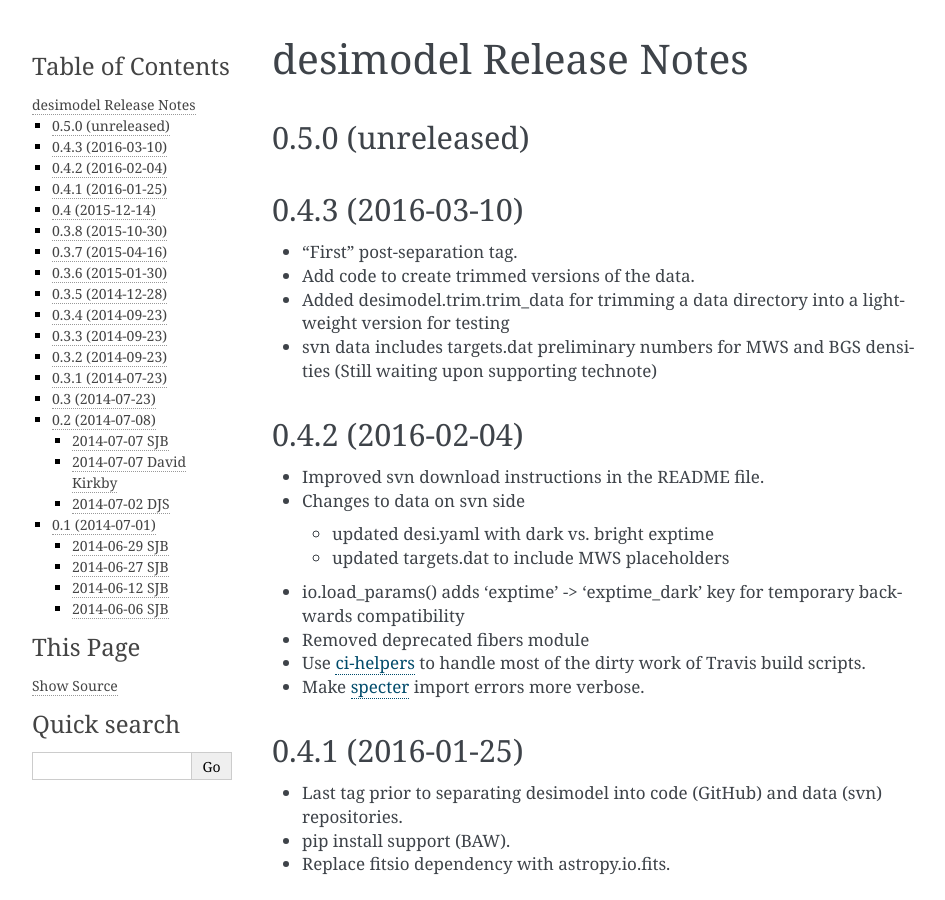
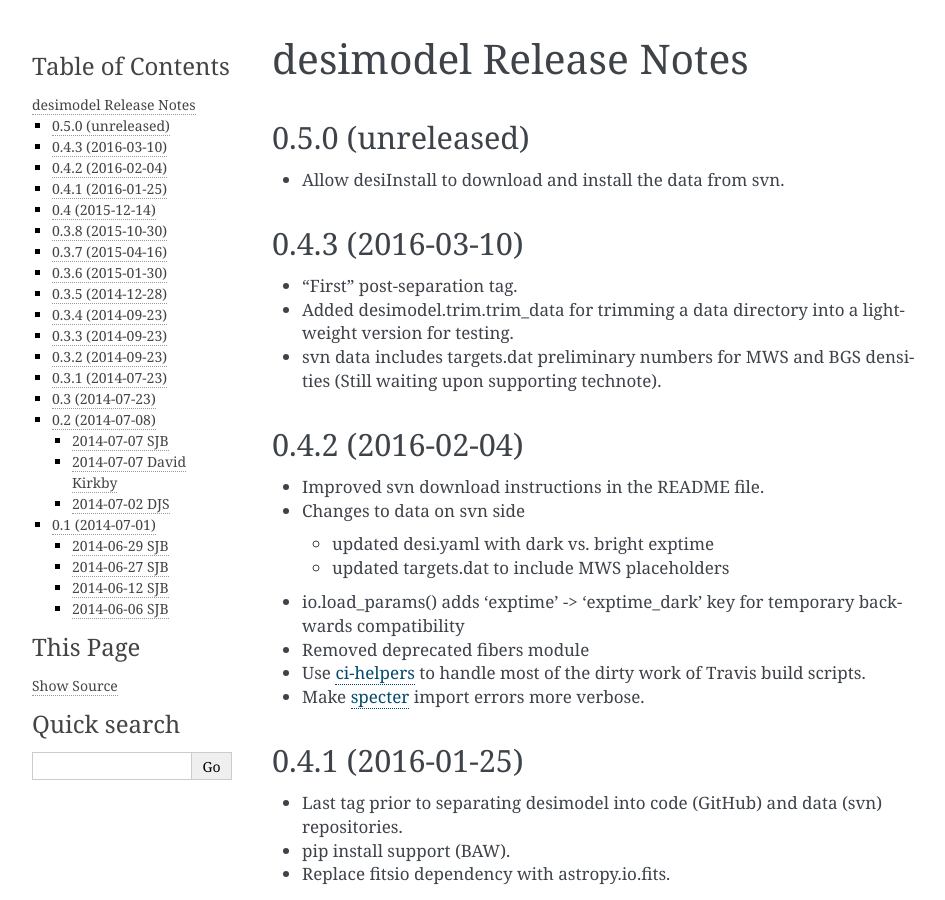
Before and after one commit to desihub/desimodel, a Sphinx documentation site: the page built from doc/release_notes.rst, in a window 1280 px wide and 900 px high. Shown: the whole window, without its empty margins (148-1093 px from the left). Built offline with Sphinx 7.4.7, drawn with Linux system fonts in a browser that asks for light colours.

Commit message:
add script to download data

```diff
--- a/doc/release_notes.rst
+++ b/doc/release_notes.rst
@@ -5,15 +5,16 @@ desimodel Release Notes
 0.5.0 (unreleased)
 ------------------
 
+* Allow desiInstall to download and install the data from svn.
+
 0.4.3 (2016-03-10)
 ------------------
 
 * "First" post-separation tag.
-* Add code to create trimmed versions of the data.
 * Added desimodel.trim.trim_data for trimming a data directory into a
-  lightweight version for testing
+  lightweight version for testing.
 * svn data includes targets.dat preliminary numbers for MWS and BGS densities
-  (Still waiting upon supporting technote)
+  (Still waiting upon supporting technote).
 
 0.4.2 (2016-02-04)
 ------------------
```
Also changed, not shown: .travis.yml, 1 other file.
